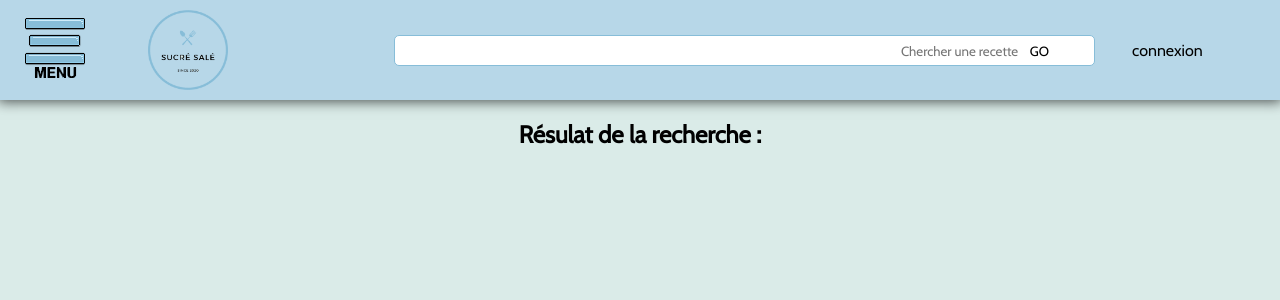
After one commit to Jnadaldevwwm/TP-Symfony-2, a Symfony app: template templates/recette/search.html.twig in a window 1280 px wide. The commit adds this page. Shown: the top 300 px of the page. Run offline with Twig, Linux system fonts and the light colour scheme; the template is opened without the code that fills it, so the values that code supplies are empty; some libraries are stand-ins or nearby versions.

Commit message:
recherche recette

```diff
--- a/public/css/style.css
+++ b/public/css/style.css
@@ -14,6 +14,16 @@ body{
     margin: 0;
     background-color: #daebe8;
 }
+
+/***************** Classes *****************/
+.textCenter{
+    text-align: center;
+}
+.mAuto{
+    margin-left: auto;
+    margin-right: auto;
+}
+
 
 /***************** Nav/Header *****************/
 h1{
--- a/templates/base.html.twig
+++ b/templates/base.html.twig
@@ -25,7 +25,7 @@
                 <img src='images/logo2.png' alt='logo'>
             </div>
             <div id='searchBar'>
-                <form action='' method='GET'>
+                <form action='/searchRecette' method='POST'>
                     <input type='text' name='searchKeyWords' placeholder='Chercher une recette'>
                     <button> GO </button>
                 </form>
--- /dev/null
+++ b/templates/recette/search.html.twig
@@ -0,0 +1,18 @@
+{% extends 'base.html.twig' %}
+
+{% block title %}Résultat Recherche{% endblock %}
+
+{% block body %}
+    <h2 class='textCenter'> Résulat de la recherche : </h2>
+     {% for recette in resultRecettes %}
+                <div class='recetteRand'>
+                    <div class='imgCardRecette'>
+                        <img src='images/{{ recette.visuel }}'>
+                    </div>
+                    <h3>{{ recette.nom|capitalize }}</h3>
+                    <a href=''>
+                        <button>Voir la recette</button>
+                    </a>
+                </div>
+    {% endfor %}
+{% endblock %}
```
Also changed, not shown: src/Controller/RecetteController.php (added, +44 -0 lines), src/Repository/RecettesRepository.php (+11 -0 lines), templates/recette/index.html.twig (added, +20 -0 lines).
